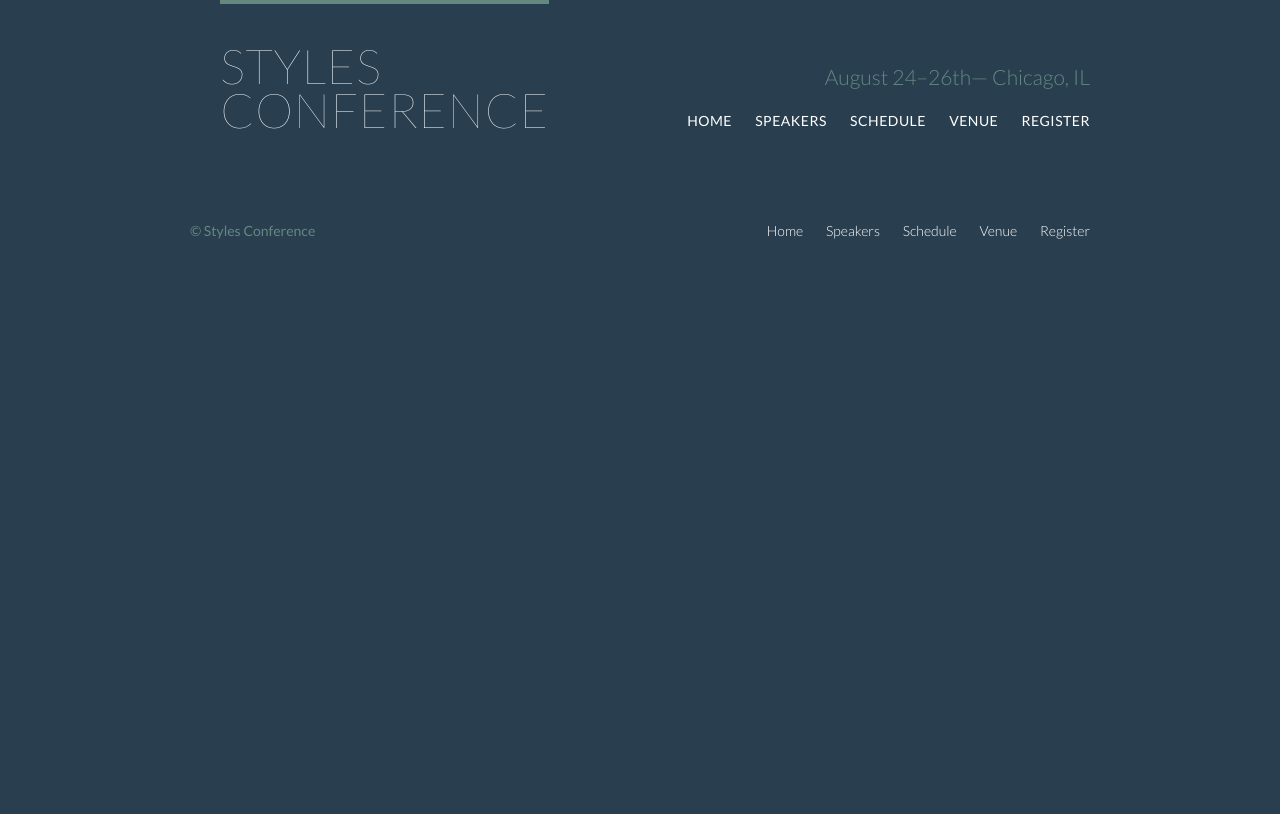
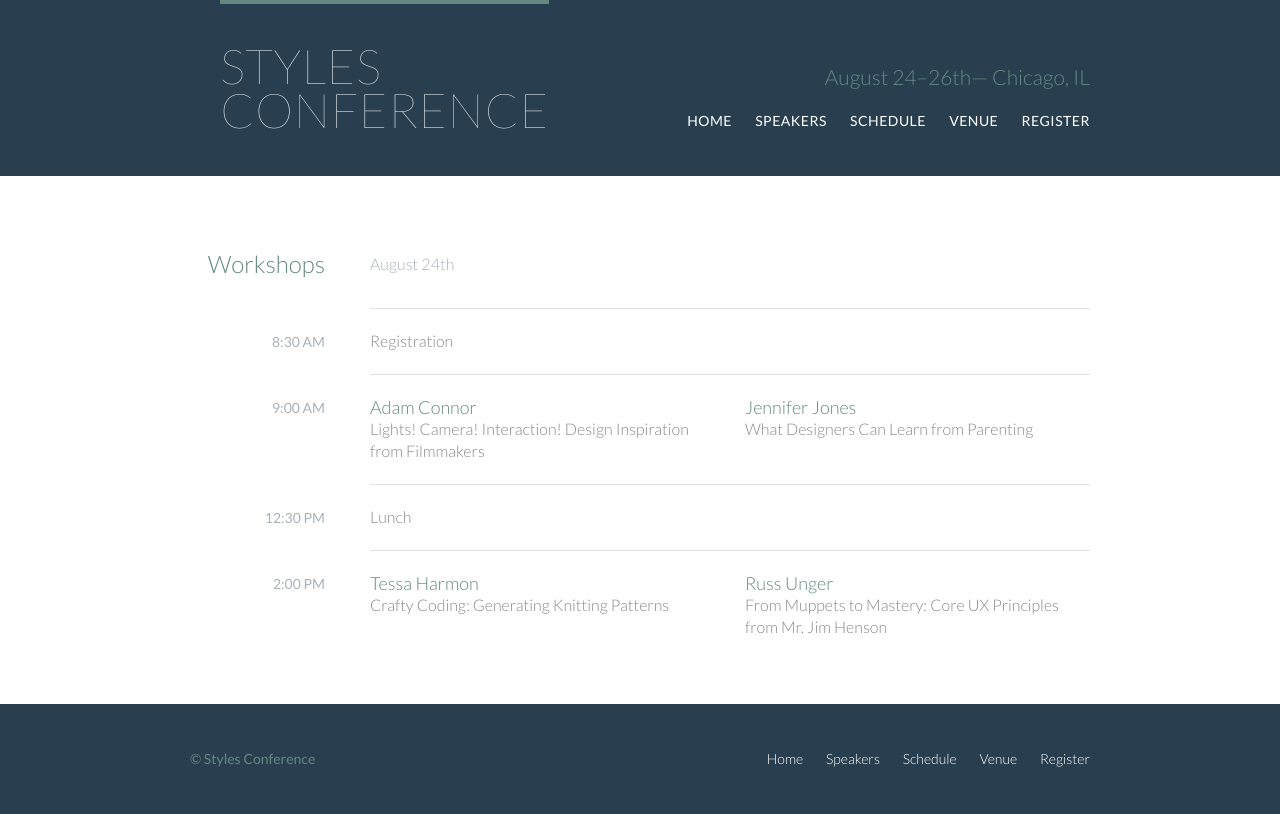
Before and after one commit to poorani11/shayhowe_tutorial, a plain HTML site: page schedule.html in a window 1280 px wide. Drawn offline with Linux system fonts and the light colour scheme.

Commit message:
organizing data with tables

```diff
--- a/assets/stylesheets/main.css
+++ b/assets/stylesheets/main.css
@@ -392,6 +392,70 @@ p a {
 
 /*
   ========================================
+  Schedule
+  ========================================
+*/
+
+table {
+  margin-bottom: 44px;
+  width: 100%;
+}
+table:last-child {
+  margin-bottom: 0;
+}
+table a {
+  color: #888;
+}
+table h4 {
+  margin-bottom: 0;
+}
+.schedule-offset {
+  color: #a9b2b9;
+}
+th,
+td {
+  padding-bottom: 22px;
+  vertical-align: top;
+}
+th {
+  padding-right: 45px;
+  text-align: right;
+  width: 20%;
+}
+td {
+  width: 40%;
+}
+thead {
+  line-height: 44px;
+}
+thead th {
+  color: #648880;
+  font-size: 24px;
+}
+tbody th {
+  color: #a9b2b9;
+  font-size: 14px;
+  font-weight: 400;
+  padding-top: 22px;
+  text-transform: uppercase;
+}
+tbody td {
+  border-top: 1px solid #dfe2e5;
+  padding-top: 21px;
+}
+tbody td:first-of-type {
+  padding-right: 15px;
+}
+tbody td:last-of-type {
+  padding-left: 15px;
+}
+tbody td:only-of-type {
+  padding-left: 0;
+  padding-right: 0;
+}
+
+/*
+  ========================================
   Venue
   ========================================
 */
--- a/schedule.html
+++ b/schedule.html
@@ -31,7 +31,68 @@
         </ul>
       </nav>
     </header>
-
+    <section class="row">
+      <div class="container">
+        <table>
+          <thead>
+            <tr>
+              <th scope="row">Workshops</th>
+              <td colspan="2" class="schedule-offset">August 24th</td>
+            </tr>
+          </thead>
+          <tbody>
+            <tr>
+              <th scope="row">
+                <time datetime="08:30:00">8:30 AM</time>
+              </th>
+              <td colspan="2">Registration</td>
+            </tr>
+            <tr>
+              <th scope="row">
+                <time datetime="09:00:00">9:00 AM</time>
+              </th>
+              <td>
+                <a href="speakers.html#adam-connor">
+                  <h4>Adam Connor</h4>
+                  Lights! Camera! Interaction! Design Inspiration from
+                  Filmmakers
+                </a>
+              </td>
+              <td>
+                <a href="speakers.html#jennifer-jones">
+                  <h4>Jennifer Jones</h4>
+                  What Designers Can Learn from Parenting
+                </a>
+              </td>
+            </tr>
+            <tr>
+              <th scope="row">
+                <time datetime="12:30:00">12:30 PM</time>
+              </th>
+              <td colspan="2">Lunch</td>
+            </tr>
+            <tr>
+              <th scope="row">
+                <time datetime="14:00">2:00 PM</time>
+              </th>
+              <td>
+                <a href="speakers.html#tessa-harmon">
+                  <h4>Tessa Harmon</h4>
+                  Crafty Coding: Generating Knitting Patterns
+                </a>
+              </td>
+              <td>
+                <a href="speakers.html#russ-unger">
+                  <h4>Russ Unger</h4>
+                  From Muppets to Mastery: Core UX Principles from Mr. Jim
+                  Henson
+                </a>
+              </td>
+            </tr>
+          </tbody>
+        </table>
+      </div>
+    </section>
     <footer class="primary-footer container group">
       <small>&copy; Styles Conference</small>
       <nav class="nav">
```
